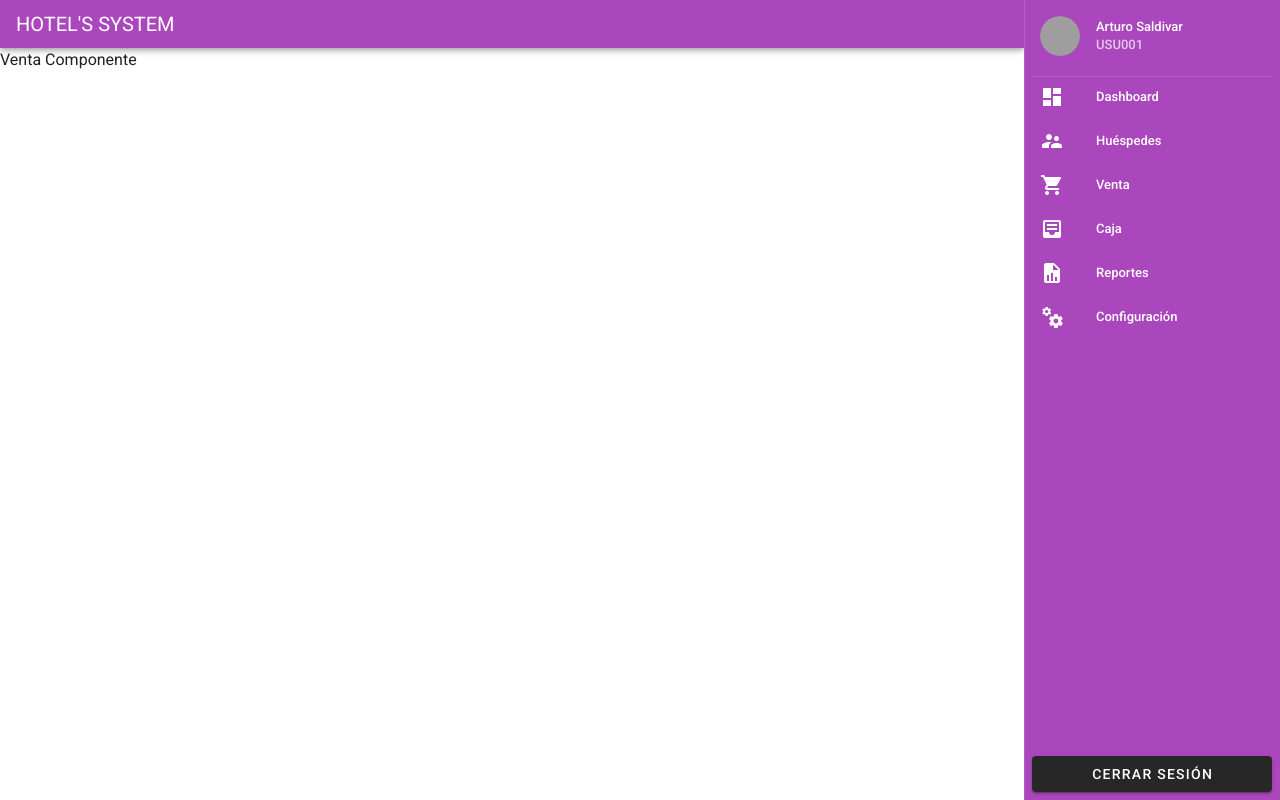
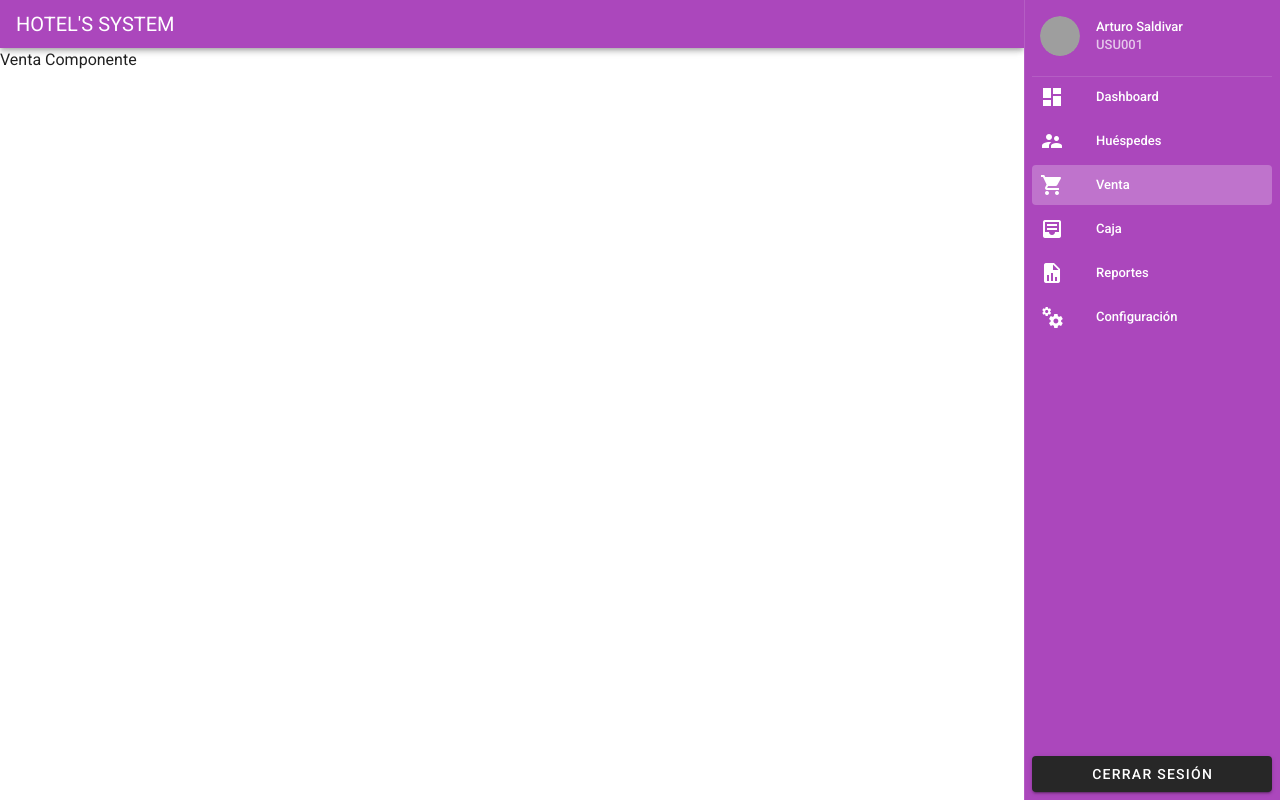
Before and after one commit to DamonBalam/app-hoteleria, a Vue app: page /punto-venta in a window 1280 px wide. Built offline with nearby package versions, Linux system fonts and the light colour scheme; grey boxes are pictures that could not be loaded.

Commit message:
Cambios Menores

```diff
--- a/src/components/SideComponent.vue
+++ b/src/components/SideComponent.vue
@@ -48,7 +48,7 @@
                 items: [
                     {title: "Dashboard", icon: "mdi-view-dashboard", path: "/"},
                     {title: "Huéspedes", icon: "mdi-account-supervisor", path: "/huesped-lista"},
-                    {title: "Venta", icon: "mdi-cart", path: "/venta"},
+                    {title: "Venta", icon: "mdi-cart", path: "/punto-venta"},
                     {title: "Caja", icon: "mdi-inbox-full", path: "/caja"},
                     {title: "Reportes", icon: "mdi-file-chart", path: "/reportes"},
                     {title: "Configuración", icon: "mdi-cogs", path: "/configuracion"}
```
